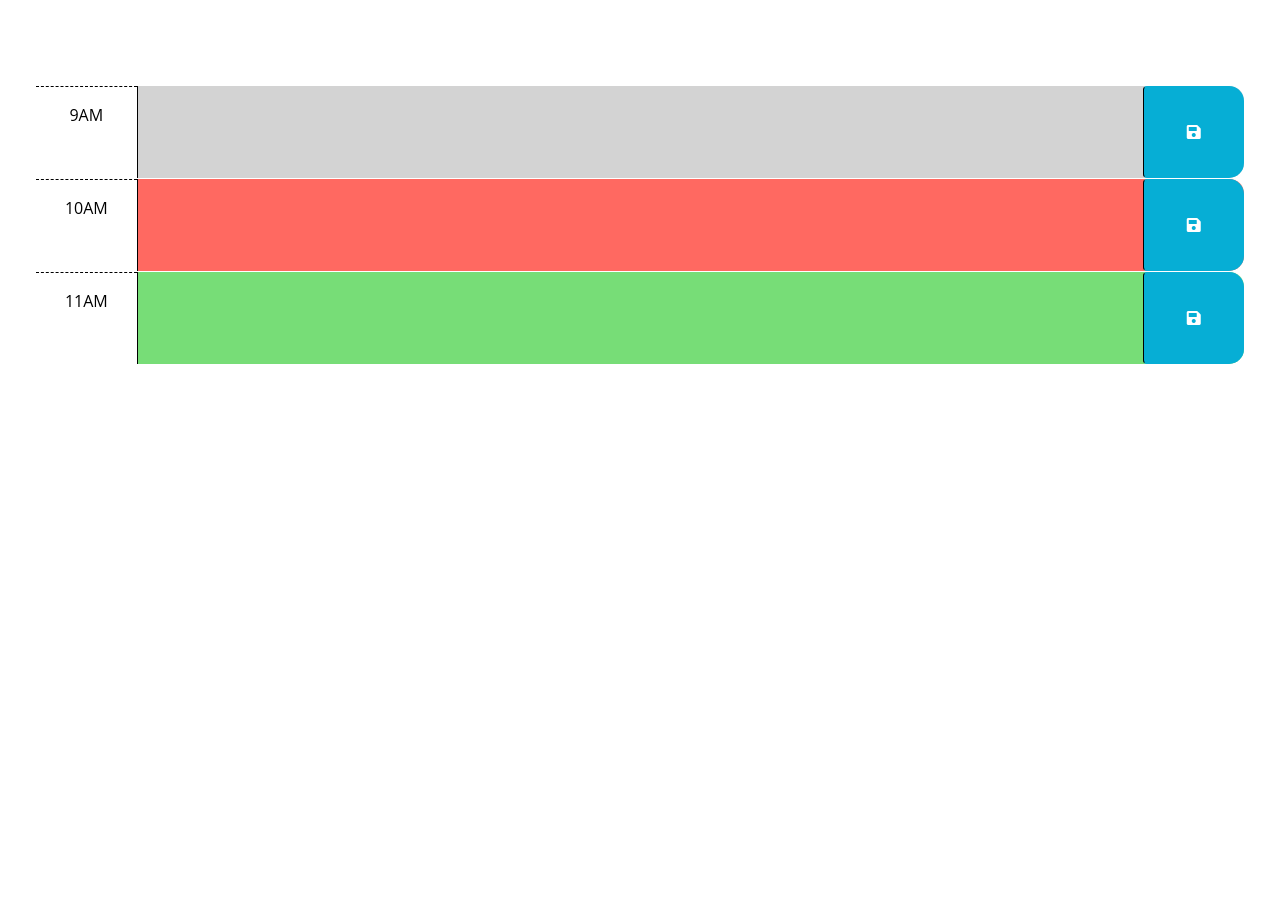
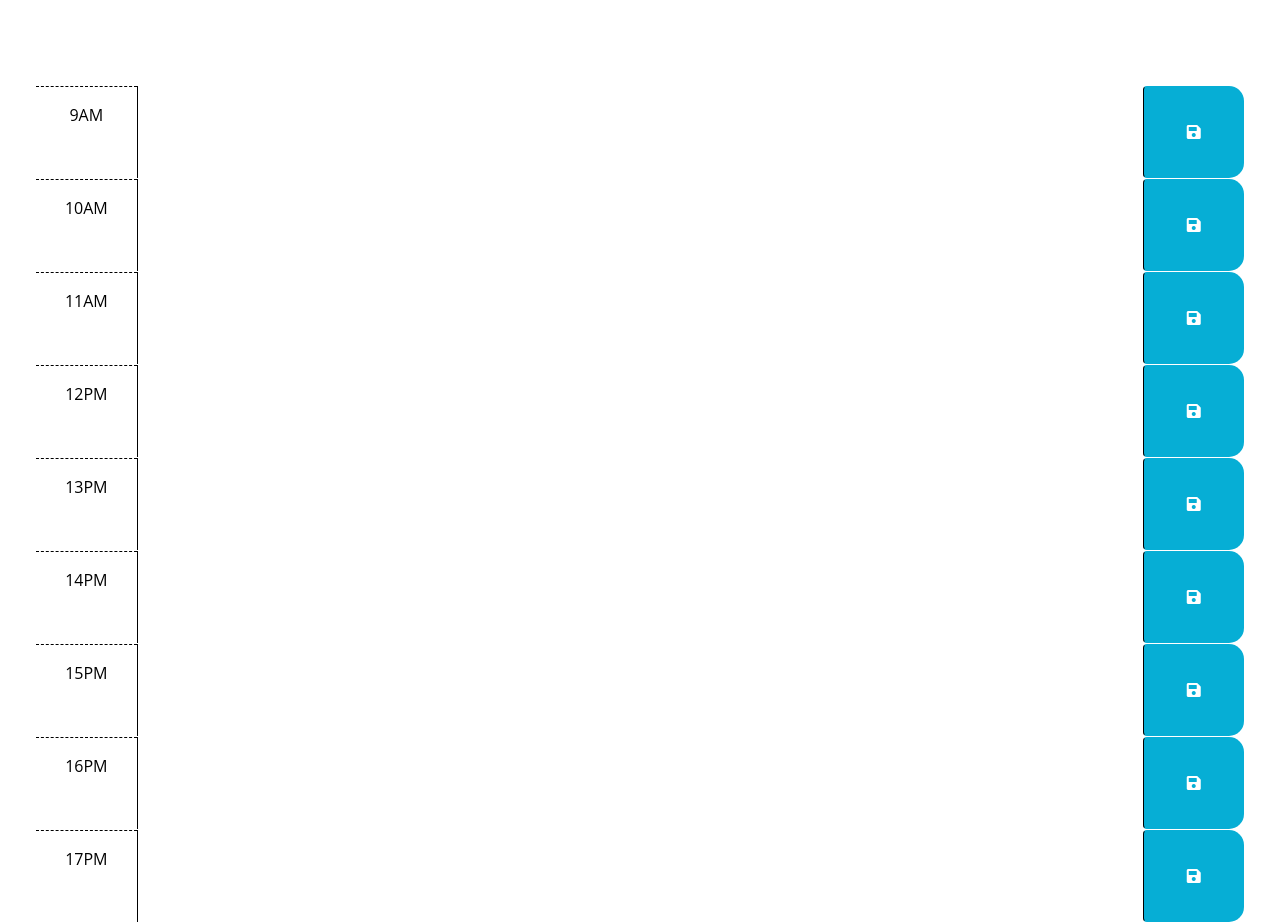
Before and after one commit to gtnq/API-application, a website: page Develop/index.html in a window 1280 px wide. Shown: the part 166-1088 px from the top of the page. Before the commit the page ends 800 px from the top, so only its background shows below. Drawn offline with nearby package versions, Linux system fonts and the light colour scheme.

Commit message:
basic timeframe added

```diff
--- a/Develop/index.html
+++ b/Develop/index.html
@@ -42,7 +42,7 @@
         -->
 
       <!-- Example of a past time block. The "past" class adds a gray background color. -->
-      <div id="hour-9" class="row time-block past">
+      <div id="hour-9" class="row time-block">
         <div class="col-2 col-md-1 hour text-center py-3">9AM</div>
         <textarea class="col-8 col-md-10 description" rows="3"> </textarea>
         <button class="btn saveBtn col-2 col-md-1" aria-label="save">
@@ -51,7 +51,7 @@
       </div>
 
       <!-- Example of a present time block. The "present" class adds a red background color. -->
-      <div id="hour-10" class="row time-block present">
+      <div id="hour-10" class="row time-block">
         <div class="col-2 col-md-1 hour text-center py-3">10AM</div>
         <textarea class="col-8 col-md-10 description" rows="3"> </textarea>
         <button class="btn saveBtn col-2 col-md-1" aria-label="save">
@@ -60,8 +60,56 @@
       </div>
 
       <!-- Example of a future time block. The "future" class adds a green background color. -->
-      <div id="hour-11" class="row time-block future">
+      <div id="hour-11" class="row time-block">
         <div class="col-2 col-md-1 hour text-center py-3">11AM</div>
+        <textarea class="col-8 col-md-10 description" rows="3"> </textarea>
+        <button class="btn saveBtn col-2 col-md-1" aria-label="save">
+          <i class="fas fa-save" aria-hidden="true"></i>
+        </button>
+      </div>
+
+      <div id="hour-12" class="row time-block">
+        <div class="col-2 col-md-1 hour text-center py-3">12PM</div>
+        <textarea class="col-8 col-md-10 description" rows="3"> </textarea>
+        <button class="btn saveBtn col-2 col-md-1" aria-label="save">
+          <i class="fas fa-save" aria-hidden="true"></i>
+        </button>
+      </div>
+
+      <div id="hour-13" class="row time-block">
+        <div class="col-2 col-md-1 hour text-center py-3">13PM</div>
+        <textarea class="col-8 col-md-10 description" rows="3"> </textarea>
+        <button class="btn saveBtn col-2 col-md-1" aria-label="save">
+          <i class="fas fa-save" aria-hidden="true"></i>
+        </button>
+      </div>
+
+      <div id="hour-14" class="row time-block">
+        <div class="col-2 col-md-1 hour text-center py-3">14PM</div>
+        <textarea class="col-8 col-md-10 description" rows="3"> </textarea>
+        <button class="btn saveBtn col-2 col-md-1" aria-label="save">
+          <i class="fas fa-save" aria-hidden="true"></i>
+        </button>
+      </div>
+
+      <div id="hour-15" class="row time-block">
+        <div class="col-2 col-md-1 hour text-center py-3">15PM</div>
+        <textarea class="col-8 col-md-10 description" rows="3"> </textarea>
+        <button class="btn saveBtn col-2 col-md-1" aria-label="save">
+          <i class="fas fa-save" aria-hidden="true"></i>
+        </button>
+      </div>
+
+      <div id="hour-11" class="row time-block">
+        <div class="col-2 col-md-1 hour text-center py-3">16PM</div>
+        <textarea class="col-8 col-md-10 description" rows="3"> </textarea>
+        <button class="btn saveBtn col-2 col-md-1" aria-label="save">
+          <i class="fas fa-save" aria-hidden="true"></i>
+        </button>
+      </div>
+
+      <div id="hour-11" class="row time-block">
+        <div class="col-2 col-md-1 hour text-center py-3">17PM</div>
         <textarea class="col-8 col-md-10 description" rows="3"> </textarea>
         <button class="btn saveBtn col-2 col-md-1" aria-label="save">
           <i class="fas fa-save" aria-hidden="true"></i>
--- a/Develop/script.js
+++ b/Develop/script.js
@@ -21,3 +21,9 @@ $(function () {
   //
   // TODO: Add code to display the current date in the header of the page.
 });
+
+
+function currentFutureUpdate() {
+  let current = moment()
+  return
+}
```
